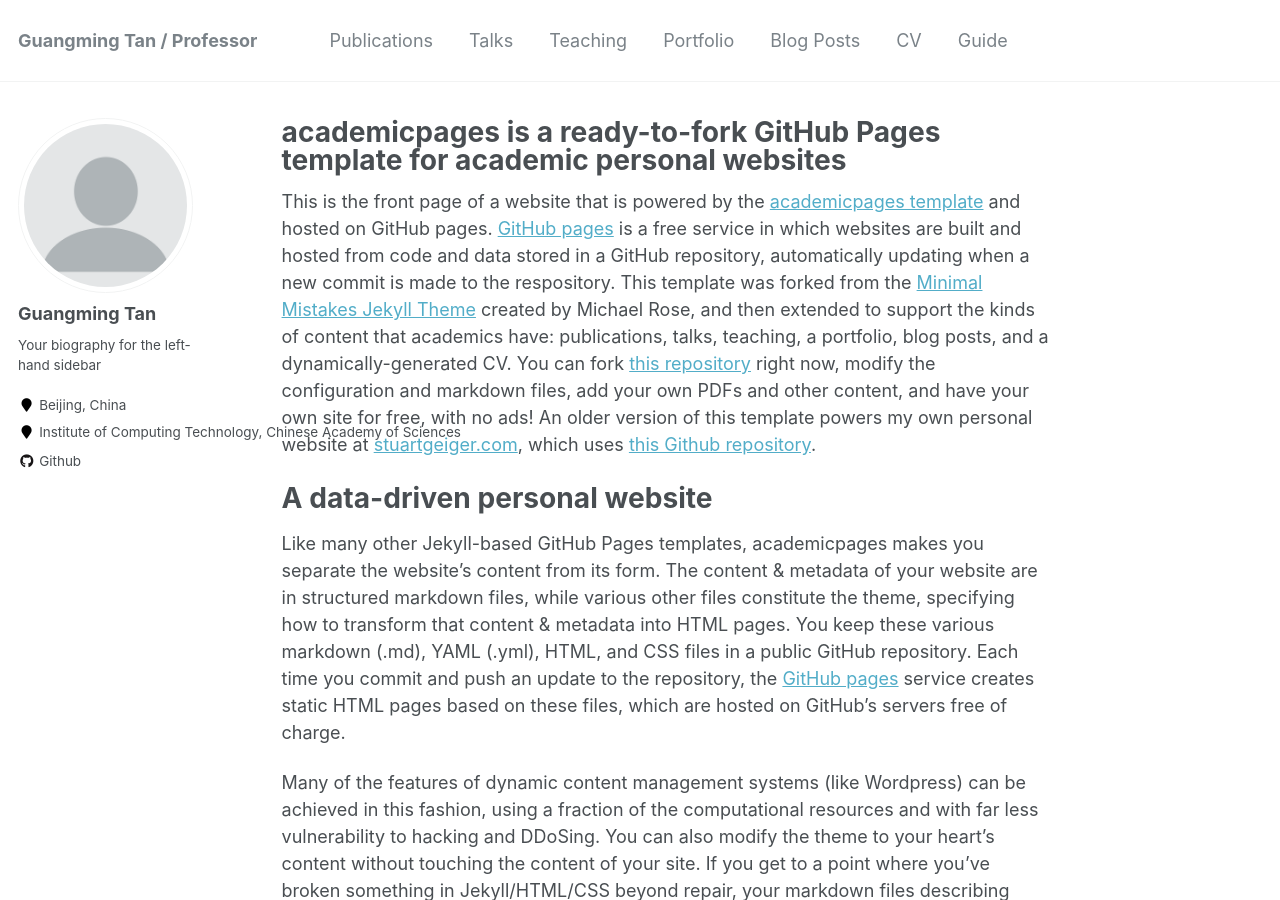
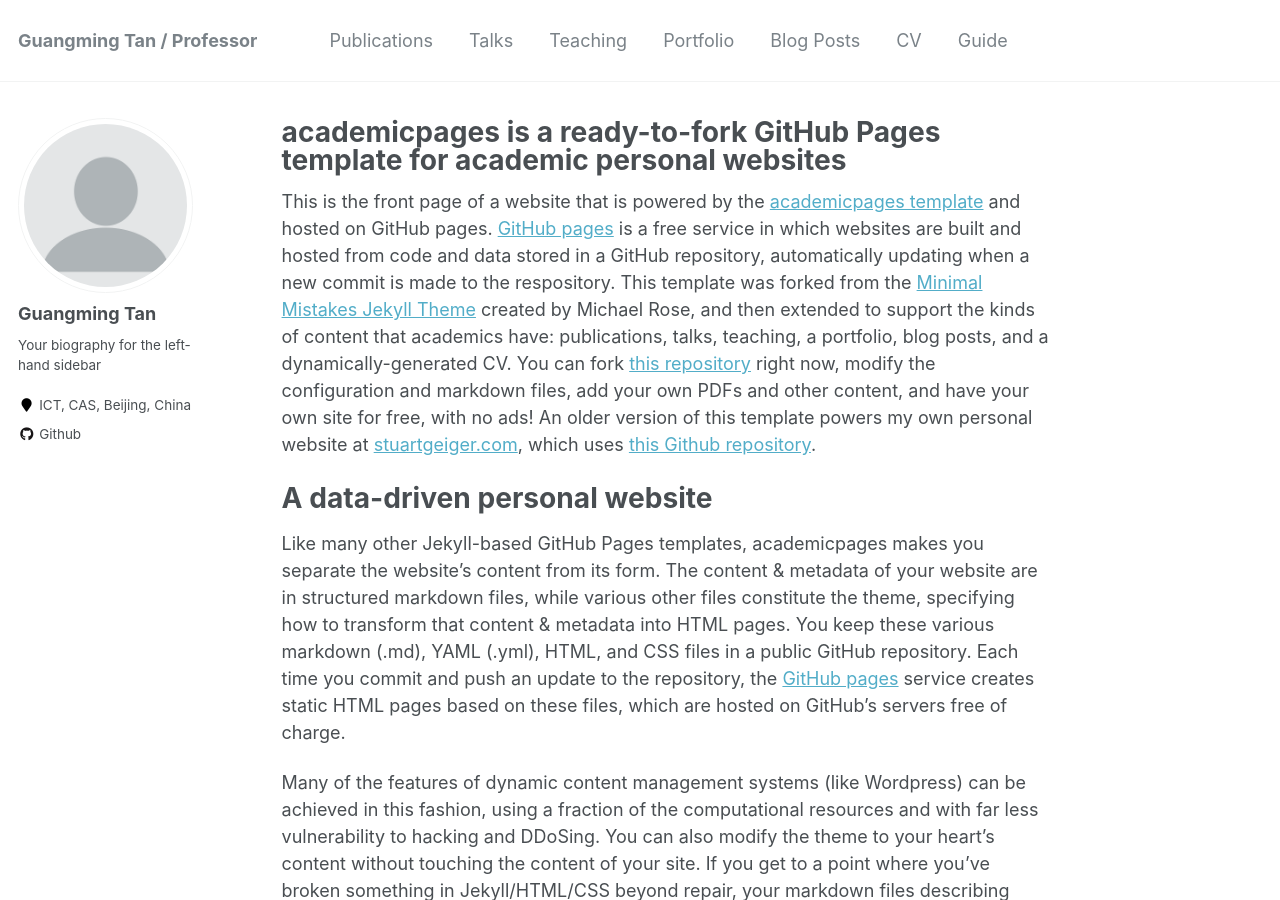
Before and after one commit to TanNiu/TanNiu.github.io, a Jekyll site: the page built from _pages/about.md, in a window 1280 px wide and 900 px high. Built offline with Jekyll 4.4.1, drawn with Linux system fonts in a browser that asks for light colours.

Commit message:
sidebar change

```diff
--- a/_config.yml
+++ b/_config.yml
@@ -11,9 +11,9 @@ title                    : "Guangming Tan / Professor"
 title_separator          : "-"
 name                     : &name "Guangming Tan"
 description              : &description "Professor"
-url                      : https://academicpages.github.io # the base hostname & protocol for your site e.g. "https://mmistakes.github.io"
+url                      : https://tanniu.github.io # the base hostname & protocol for your site e.g. "https://mmistakes.github.io"
 baseurl                  : "" # the subpath of your site, e.g. "/blog"
-repository               : "academicpages/academicpages.github.io"
+repository               : "taniu/taniu.github.io"
 teaser                   :  # filename of teaser fallback teaser image placed in /images/, .e.g. "500x300.png"
 breadcrumbs              : false # true, false (default)
 words_per_minute         : 160
@@ -83,8 +83,8 @@ author:
   name             : "Guangming Tan"
   avatar           : "profile.png"
   bio              : "Your biography for the left-hand sidebar"
-  location         : "Beijing, China"
-  employer         : "Institute of Computing Technology, Chinese Academy of Sciences"
+  location         : "ICT, CAS, Beijing, China"
+  employer         :
   pubmed           :
   googlescholar    :
   email            :
@@ -96,7 +96,7 @@ author:
   flickr           :
   facebook         :
   foursquare       :
-  github           : "PAA-NCIC"
+  github           : "https://github.com/PAA-NCIC"
   google_plus      :
   keybase          :
   instagram        :
```
